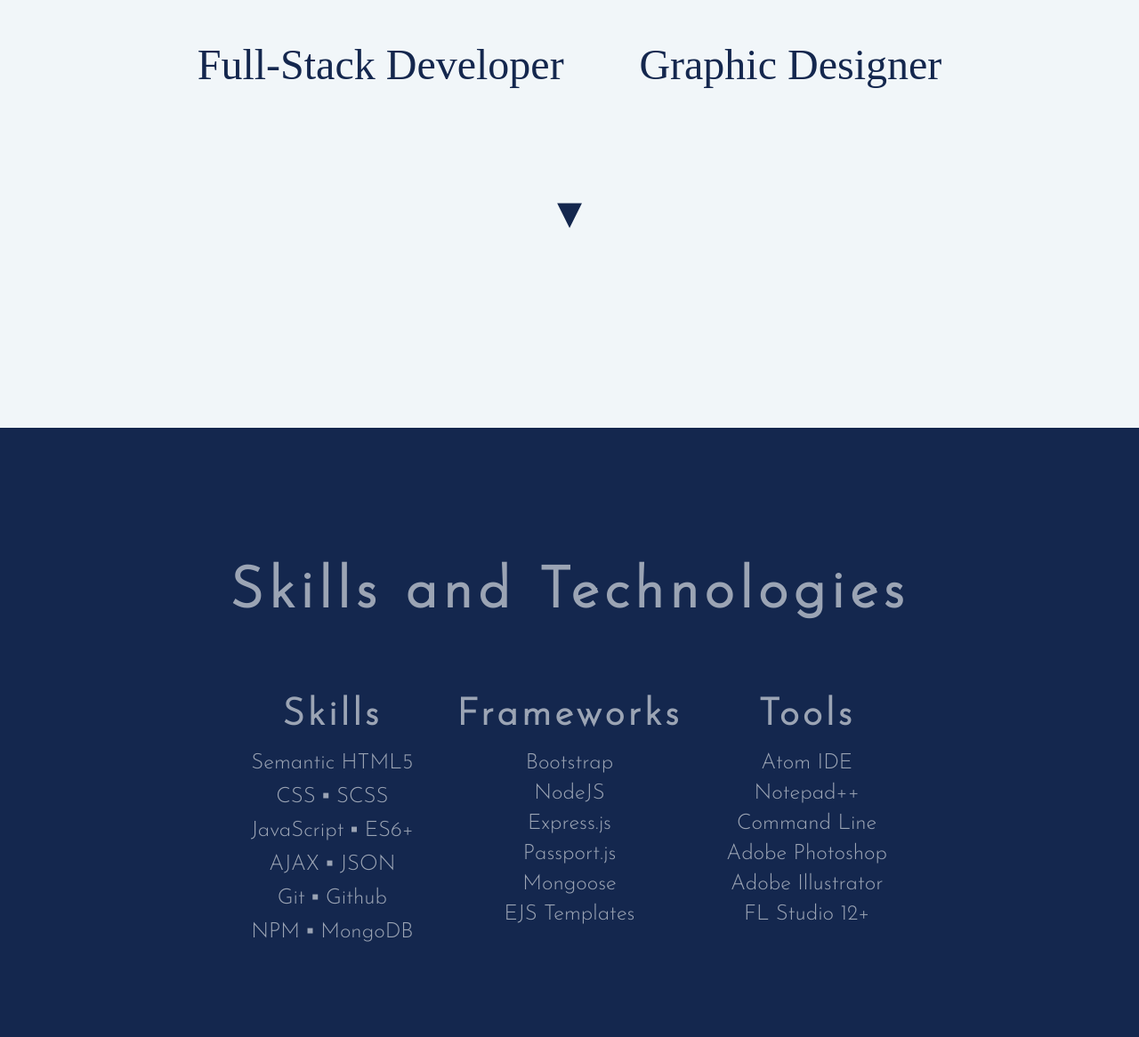
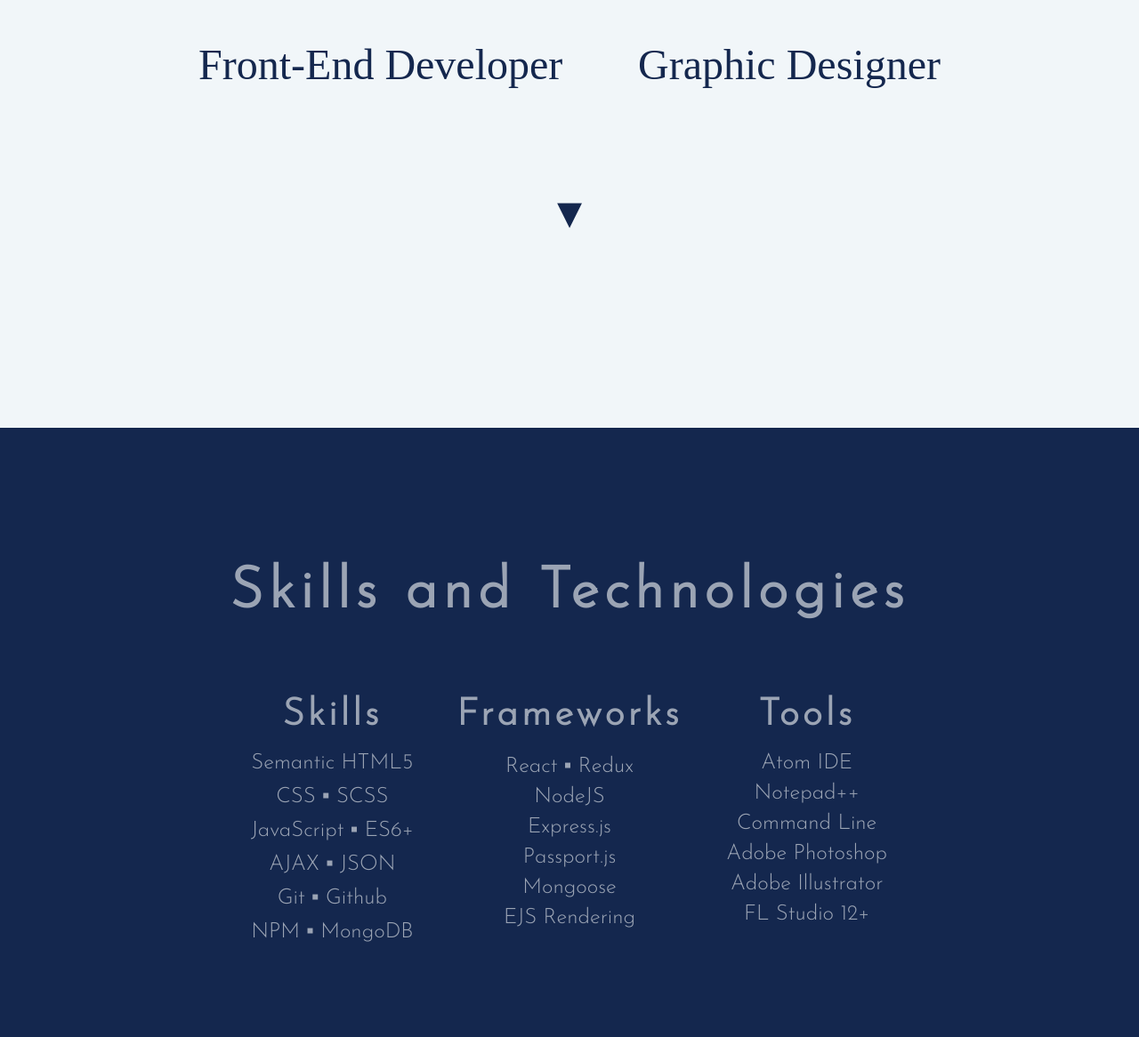
Before and after one commit to Azzla/portfolio, a plain HTML site: page index.html in a window 1280 px wide. Shown: the part 369-1535 px from the top of the page at 89% size. Drawn offline with Linux system fonts and the light colour scheme; a web font is replaced by a local one.

Commit message:
updated skills and resume

```diff
--- a/index.html
+++ b/index.html
@@ -18,7 +18,7 @@
 						<li><a href="#slide_3">Projects</a></li>
 						<li><a href="https://github.com/Azzla" target='_blank'>Github</a></li>
 						<li>
-							<a href="./file/carsonBartholomew_resume.pdf" download='resume' target='_blank'>
+							<a href="./file/carsonBartholomew_ResumeFront.pdf" download='resume' target='_blank'>
 								Resume <i class="fa fa-download" style="font-size: 24px"></i>
 							</a>
 						</li>
@@ -30,7 +30,7 @@
 			<section id='slide_1'>
 				<h1>Carson Bartholomew</h1>
 				<ul class='attributes'>
-					<li>Full-Stack Developer</li>
+					<li>Front-End Developer</li>
 					<li>Graphic Designer</li>
 				</ul>
 				<span class='triangle-button'><a href="#slide_2">&blacktriangledown;</a></span>
@@ -54,12 +54,12 @@
 					<div class='frameworks'>
 						<h2>Frameworks</h2>
 						<ul>
-							<li>Bootstrap</li>
+							<li>React &FilledVerySmallSquare; Redux</li>
 							<li>NodeJS</li>
 							<li>Express.js</li>
 							<li>Passport.js</li>
 							<li>Mongoose</li>
-							<li>EJS Templates</li>
+							<li>EJS Rendering</li>
 						</ul>
 					</div>
 					<div class='tools'>
```
Also changed, not shown: 2 other files.
